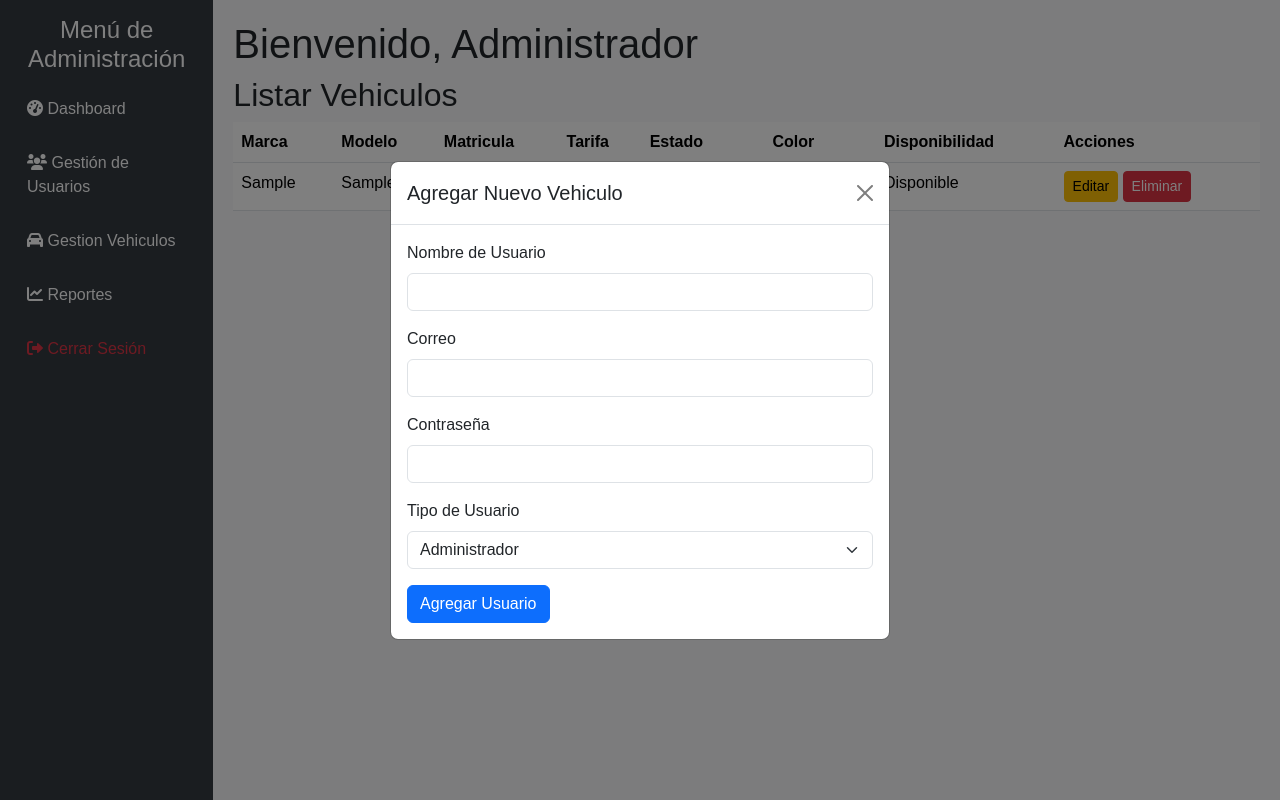
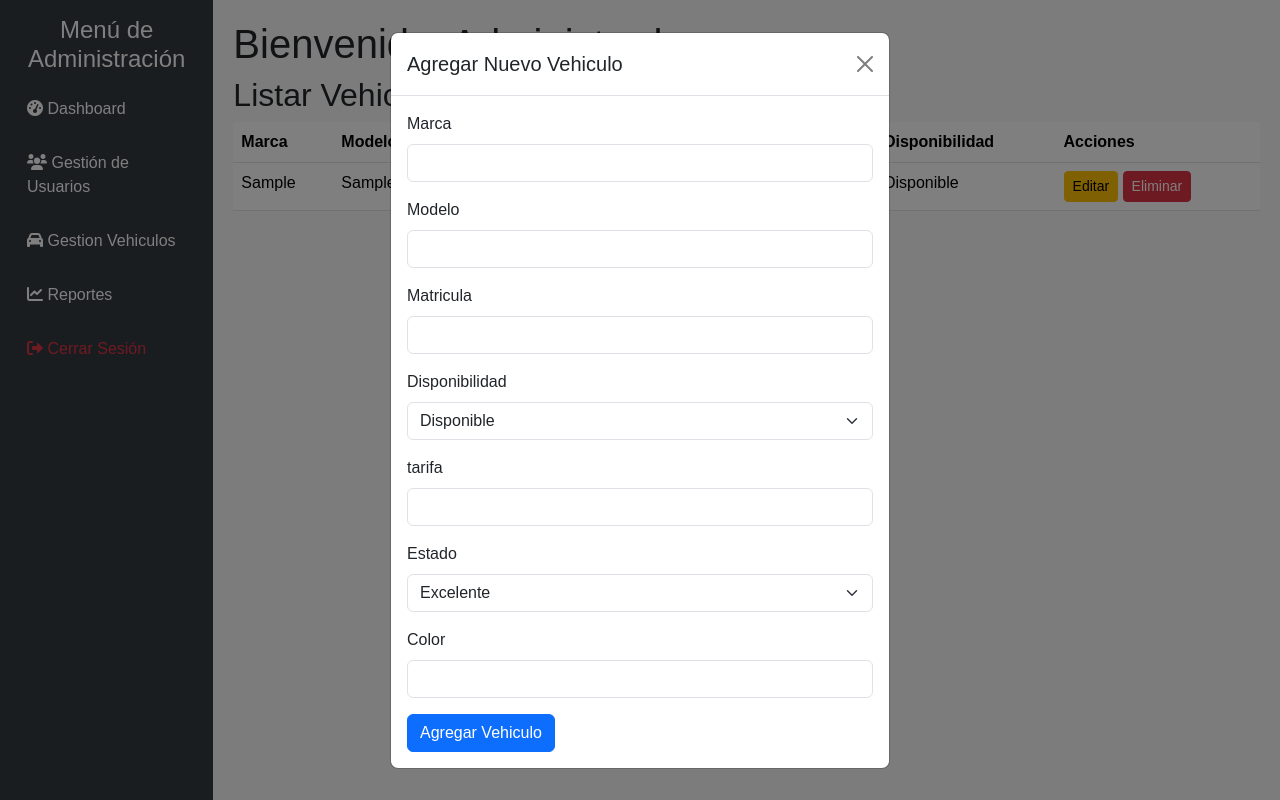
Before and after one commit to SteevenToala/prog, a PHP site: page /admin/gestion_vehicles.php in a window 1280 px wide, after a click on "Agregar Vehiculo". Run offline with PHP 8.4, Linux system fonts and the light colour scheme; the visitor is signed in with stand-in values (Sample User, id 1); tables that the repository leaves empty hold one stand-in row (values such as "Sample post").

Commit message:
Se agrego eliminar editar y agregar Vehiculo

```diff
--- a/admin/gestion_users.php
+++ b/admin/gestion_users.php
@@ -31,7 +31,8 @@ if (!isset($_SESSION['usuario_id']) || $_SESSION['tipo_usuario'] != 'administrad
 <body>
 
  <?php
- include './home_section/modal_editUser.html';
+ include './home_section/modals/modal_editUser.html';
+ include './home_section/modals/modal_addUser.html';
 
  ?>
 
--- a/admin/gestion_vehicles.php
+++ b/admin/gestion_vehicles.php
@@ -31,7 +31,8 @@ if (!isset($_SESSION['usuario_id']) || $_SESSION['tipo_usuario'] != 'administrad
 <body>
 
  <?php
- include './home_section/modal_editVehicle.html';
+ include './home_section/modals/modal_editVehicle.html';
+ include './home_section/modals/modal_addVehicle.html';
 
  ?>
 
@@ -61,6 +62,7 @@ if (!isset($_SESSION['usuario_id']) || $_SESSION['tipo_usuario'] != 'administrad
     <script src="https://cdn.jsdelivr.net/npm/bootstrap@5.3.0-alpha3/dist/js/bootstrap.bundle.min.js"></script>
     <script src="https://code.jquery.com/jquery-3.6.0.min.js"></script>
     <script src="https://cdn.jsdelivr.net/npm/chart.js"></script>
+    <script src="./home_section/js/addVehicle.js"></script>
     <script src="./home_section/js/editVehicle.js"></script>
     <script src="./home_section/js/removeVehicle.js"></script>
 </body>
--- /dev/null
+++ b/admin/home_section/js/addVehicle.js
@@ -0,0 +1,57 @@
+$('#formAddVehicle').submit(function(e) {
+    e.preventDefault(); // Prevenir la recarga de la página
+
+    var formData = $(this).serialize(); // Serializar los datos del formulario
+
+    $.ajax({
+        url: './home_section/scripts/addVehicle.php',  // Ruta del archivo PHP que procesa la adición de usuarios
+        type: 'POST',
+        data: formData,
+        success: function(response) {
+            var data = JSON.parse(response);
+
+            if (data.success) {
+                // Cerrar el modal
+                var modal = bootstrap.Modal.getInstance(document.getElementById('addVehicleModal'));
+                modal.hide();
+
+                // Añadir la nueva fila a la tabla de usuarios
+                var nuevaFila = `<tr id="vehicle-${data.id}">
+                    <td class="marca">${data.marca}</td>
+                    <td class="modelo">${data.modelo}</td>
+                    <td class="matricula">${data.matricula}</td>
+                    <td class="tarifa">${data.tarifa}</td>
+                    <td class="estado">${data.estado}</td>
+                    <td class="color">${data.color}</td>
+                    <td class="disponibilidad">${data.disponibilidad}</td>
+                    <td>
+                        <button class="btn btn-warning btn-sm"
+                            data-bs-toggle="modal"
+                            data-bs-target="#editModalVehicle"
+                            data-id="${data.id}"
+                            data-editMarca="${data.marca}"
+                            data-editModelo="${data.modelo}"
+                            data-editMatricula="${data.matricula}"
+                            data-editTarifa="${data.tarifa}"
+                            data-editEstado="${data.estado}"
+                            data-editColor="${data.color}">
+                            Editar
+                        </button>
+                        <button class="btn btn-danger btn-sm eliminar" data-id="${data.id}">Eliminar</button>
+                    </td>
+                </tr>`;
+
+                $('#tablaUsuarios').append(nuevaFila);
+
+                // Mostrar mensaje de éxito
+                $('#alertaVehicle').removeClass('d-none alert-danger').addClass('alert-success').text('Usuario agregado correctamente.');
+            } else {
+                // Mostrar el mensaje de error del servidor
+                $('#alertaVehicle').removeClass('d-none alert-success').addClass('alert-danger').text(data.message);
+            }
+        },
+        error: function(xhr, status, error) {
+            $('#alertaVehicle').removeClass('d-none alert-success').addClass('alert-danger').text('Error de conexión.');
+        }
+    });
+});
--- a/admin/home_section/js/removeVehicle.js
+++ b/admin/home_section/js/removeVehicle.js
@@ -1,14 +1,9 @@
-
-document.addEventListener('DOMContentLoaded', function () {
-    const eliminarButtons = document.querySelectorAll('.eliminar');
-
-    eliminarButtons.forEach(button => {
-        button.addEventListener('click', function () {
-            const idVehicle = this.getAttribute('data-id');
+$(document).on('click', '.eliminar', function(e) {
+    const idvehicle = $(this).data('id');
 
     // Crear un objeto FormData para enviar el ID
     let formData = new FormData();
-            formData.append('id_vehicle', idVehicle);
+    formData.append('id_vehicle', idvehicle);
 
     // Enviar los datos por AJAX
     fetch('./home_section/scripts/removeVehicle.php', {
@@ -18,22 +13,16 @@ document.addEventListener('DOMContentLoaded', function () {
     .then(response => response.text())
     .then(data => {
         // Mostrar mensaje de éxito o error
-                    const alerta = document.getElementById('alertaVehicle');
+        const alerta = $('#alertaVehicle');
         if (data.includes('exitoso')) {
-                        alerta.classList.remove('d-none', 'alert-danger');
-                        alerta.classList.add('alert-success');
-                        alerta.textContent = '¡Vehiculo eliminado exitosamente!';
+            alerta.removeClass('d-none alert-danger').addClass('alert-success').text('¡Vehiculo eliminado exitosamente!');
             // Eliminar la fila de la tabla sin recargar la página
-                        this.closest('tr').remove(); // Elimina la fila correspondiente
+            $(this).closest('tr').remove(); // Elimina la fila correspondiente
         } else {
-                        alerta.classList.remove('d-none', 'alert-success');
-                        alerta.classList.add('alert-danger');
-                        alerta.textContent = 'Error: ' + data;
+            alerta.removeClass('d-none alert-success').addClass('alert-danger').text('Error: ' + data);
         }
     })
     .catch(error => {
         console.error('Error:', error);
     });
 });
-    });
-});
--- a/admin/home_section/listVehicle.php
+++ b/admin/home_section/listVehicle.php
@@ -74,41 +74,3 @@ $conn->close();
         <button class="btn btn-primary" data-bs-toggle="modal" data-bs-target="#addVehicleModal">Agregar Vehiculo</button>
     </div>
 </div>
-
-
-<!-- Modal para agregar vehicle -->
-<div class="modal fade" id="addVehicleModal" tabindex="-1" aria-labelledby="addUserModalLabel" aria-hidden="true">
-  <div class="modal-dialog modal-dialog-centered">
-    <div class="modal-content">
-      <div class="modal-header">
-        <h5 class="modal-title" id="addUserModalLabel">Agregar Nuevo Vehiculo</h5>
-        <button type="button" class="btn-close" data-bs-dismiss="modal" aria-label="Close"></button>
-      </div>
-      <div class="modal-body">
-        <form id="formAddUser">
-          <div class="mb-3">
-            <label for="nombre" class="form-label">Nombre de Usuario</label>
-            <input type="text" class="form-control" id="nombre" name="nombre" required>
-          </div>
-          <div class="mb-3">
-            <label for="email" class="form-label">Correo</label>
-            <input type="email" class="form-control" id="email" name="email" required>
-          </div>
-          <div class="mb-3">
-            <label for="password" class="form-label">Contraseña</label>
-            <input type="password" class="form-control" id="password" name="password" required>
-          </div>
-          <div class="mb-3">
-            <label for="tipo_usuario" class="form-label">Tipo de Usuario</label>
-            <select id="tipo_usuario" name="tipo_usuario" class="form-select" required>
-              <option value="administrador">Administrador</option>
-              <option value="empleado">Empleado</option>
-              <option value="cliente">Cliente</option>
-            </select>
-          </div>
-          <button type="submit" class="btn btn-primary">Agregar Usuario</button>
-        </form>
-      </div>
-    </div>
-  </div>
-</div>
--- /dev/null
+++ b/admin/home_section/modals/modal_addVehicle.html
@@ -0,0 +1,51 @@
+<div class="modal fade" id="addVehicleModal" tabindex="-1" aria-labelledby="addUserModalLabel" aria-hidden="true">
+    <div class="modal-dialog modal-dialog-centered">
+        <div class="modal-content">
+            <div class="modal-header">
+                <h5 class="modal-title" id="addUserModalLabel">Agregar Nuevo Vehiculo</h5>
+                <button type="button" class="btn-close" data-bs-dismiss="modal" aria-label="Close"></button>
+            </div>
+            <div class="modal-body">
+                <form id="formAddVehicle">
+                    <div class="mb-3">
+                        <label for="marca" class="form-label">Marca</label>
+                        <input type="text" class="form-control" id="marca" name="marca" required>
+                    </div>
+                    <div class="mb-3">
+                        <label for="modelo" class="form-label">Modelo</label>
+                        <input type="text" class="form-control" id="modelo" name="modelo" required>
+                    </div>
+                    <div class="mb-3">
+                        <label for="matricula" class="form-label">Matricula</label>
+                        <input type="text" class="form-control" id="matricula" name="matricula" required>
+                    </div>
+                    <div class="mb-3">
+                        <label for="disponibilidad" class="form-label">Disponibilidad</label>
+                        <select id="disponibilidad" name="disponibilidad" class="form-select" required>
+                            <option value="Disponible">Disponible</option>
+                            <option value="No disponible">No disponible</option>
+                        </select>
+                    </div>
+                    <div class="mb-3">
+                        <label for="tarifa" class="form-label">tarifa</label>
+                        <input type="number" class="form-control" id="tarifa" name="tarifa" required>
+                    </div>
+                    <div class="mb-3">
+                        <label for="estado" class="form-label">Estado</label>
+                        <select id="estado" name="estado" class="form-select" required>
+                            <option value="Excelente">Excelente</option>
+                            <option value="Bueno">Bueno</option>
+                            <option value="Regular">Regular</option>
+                            <option value="Malo">Malo</option>
+                        </select>
+                    </div>
+                    <div class="mb-3">
+                        <label for="color" class="form-label">Color</label>
+                        <input type="text" class="form-control" id="color" name="color" required>
+                    </div>
+                    <button type="submit" class="btn btn-primary">Agregar Vehiculo</button>
+                </form>
+            </div>
+        </div>
+    </div>
+</div>
```
Also changed, not shown: admin/home_section/js/removeUser.js (+6 -17 lines), admin/home_section/listUser.php (+0 -37 lines), admin/home_section/modals/modal_addUser.html (added, +35 -0 lines), admin/home_section/scripts/addVehicle.php (+14 -5 lines), admin/home_section/modals/modal_editUser.html (renamed from admin/home_section/modal_editUser.html), admin/home_section/modals/modal_editVehicle.html (renamed from admin/home_section/modal_editVehicle.html). Lines whose indentation alone changed are shown as unchanged.
